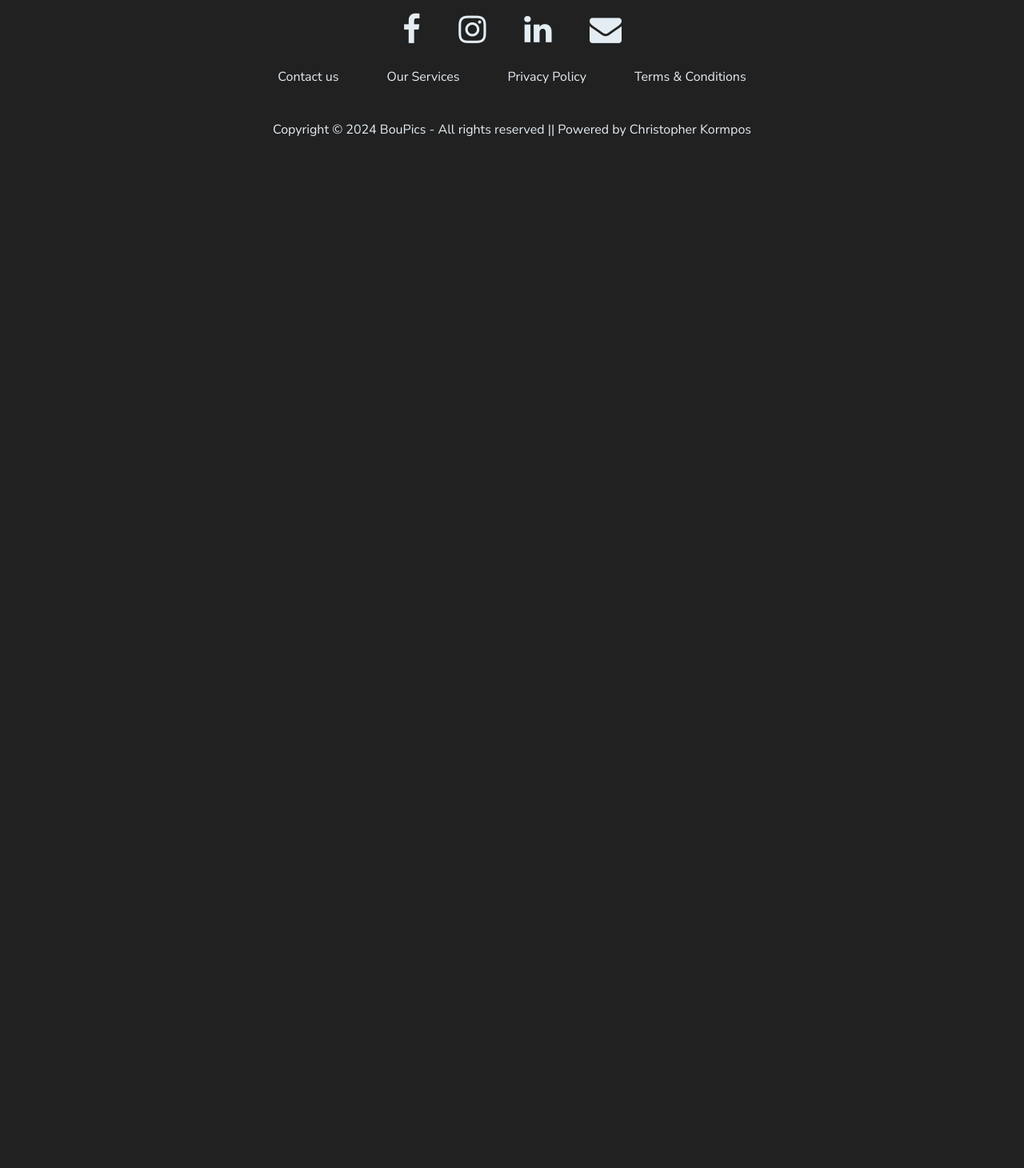
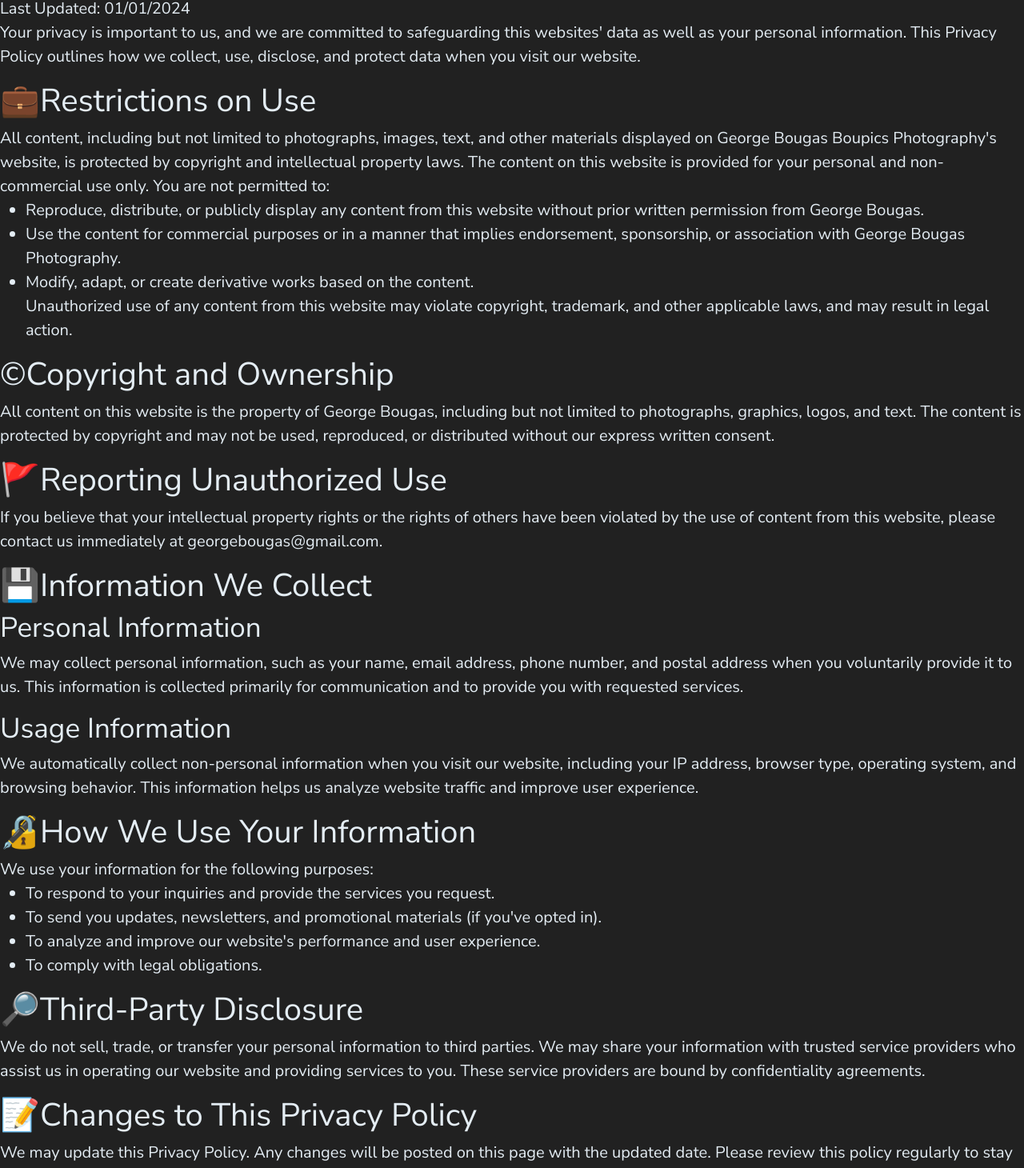
Before and after one commit to christopherkormpos/BouPics, a React (Create React App) app: page /privacypolicy in a window 1280 px wide. Shown: the part 235-1695 px from the top of the page at 80% size. Before the commit the page ends 800 px from the top, so only its background shows below. Built offline with nearby package versions, Linux system fonts and the light colour scheme.

Commit message:
privacy policy page added

```diff
--- a/src/App.js
+++ b/src/App.js
@@ -7,6 +7,7 @@
 import { Videography } from "./components/Pages/Videography";
 import { Contact } from "./components/Pages/Contact";
 import { Portfolio } from "./components/Pages/Portfolio";
+import { PrivacyPolicy } from "./components/Pages/PrivacyPolicy";
 
 function App() {
   return (
@@ -20,6 +21,7 @@
             <Route path="/photography" element={<Photography />} />
             <Route path="/videography" element={<Videography />} />
             <Route path="/contact" element={<Contact />} />
+            <Route path="/privacypolicy" element={<PrivacyPolicy />} />
           </Routes>
         </div>
         <Footer />
--- a/src/components/Footer.jsx
+++ b/src/components/Footer.jsx
@@ -14,10 +14,9 @@
 
                 <div class="row">
                     <ul>
-                        <li><a href="/">Contact us</a></li>
-                        <li><a href="/">Our Services</a></li>
-                        <li><a href="/">Privacy Policy</a></li>
-                        <li><a href="/">Terms & Conditions</a></li>
+                        <li><a href="/portfolio">Portfolio</a></li>
+                        <li><a href="/contact">Contact us</a></li>
+                        <li><a href="/privacypolicy">Privacy Policy</a></li>
                     </ul>
                 </div>
 
--- a/src/components/Pages/Photography.css
+++ b/src/components/Pages/Photography.css
@@ -32,7 +32,7 @@
     margin-bottom: 100px;
 }
 
-h2 {
+.photography h2 {
     position: absolute;
     top: 50%;
     left: 50%;
--- a/src/components/Pages/Portfolio.css
+++ b/src/components/Pages/Portfolio.css
@@ -35,7 +35,7 @@
     margin-bottom: 100px;
     margin-top: -100px;
 }
-h2 {
+.portfolio h2 {
     position: absolute;
     top: 50%;
     left: 50%;
--- /dev/null
+++ b/src/components/Pages/PrivacyPolicy.css
@@ -0,0 +1,17 @@
+.privacy-policy h1{
+    font-size: 50px;
+    text-align: center;
+    margin-top: -50px;
+}
+.privacy-policy h2{
+    font-size: 40px;
+    text-align: left;
+}
+.privacy-policy h3{
+    font-size: 35px;
+    text-align: left;
+}
+.privacy-policy p{
+    font-size: 20px;
+    text-align: left;
+}
--- /dev/null
+++ b/src/components/Pages/PrivacyPolicy.jsx
@@ -0,0 +1,78 @@
+import React from "react";
+import "./PrivacyPolicy.css";
+
+export const PrivacyPolicy = () => {
+    return (
+        <div className="privacy-policy">
+            <h1>Privacy Policy</h1>
+            <div>
+                <p>
+                    Last Updated: 01/01/2024 <br />Your privacy is important to us, and we
+                    are committed to safeguarding this websites' data as well as your personal information.
+                    This Privacy Policy outlines how we collect, use, disclose, and protect data when you visit our website.</p>
+                <h2>&#x1F4BC;Restrictions on Use</h2>
+                <p>All content, including but not limited to photographs, images, text, and other materials displayed on
+                    George Bougas Boupics Photography's website, is protected by copyright and intellectual property laws.
+                    The content on this website is provided for your personal and non-commercial use only.
+                    You are not permitted to:
+                    <ul>
+                        <li>Reproduce, distribute, or publicly display any content from this website without prior written permission
+                            from George Bougas.</li>
+                        <li>Use the content for commercial purposes or in a manner that implies endorsement, sponsorship,
+                            or association with George Bougas Photography.</li>
+                        <li>Modify, adapt, or create derivative works based on the content.</li>
+                        Unauthorized use of any content from this website may violate copyright, trademark, and other applicable laws,
+                        and may result in legal action.
+                    </ul>
+                </p>
+
+                <h2>&#x00A9;Copyright and Ownership</h2>
+                <p>
+                    All content on this website is the property of George Bougas, including
+                    but not limited to photographs, graphics, logos, and text. The content is protected by copyright
+                    and may not be used, reproduced, or distributed without our express written consent.
+                </p>
+                <h2>&#x1F6A9;Reporting Unauthorized Use</h2>
+                <p>
+                    If you believe that your intellectual property rights or the rights of others have been
+                    violated by the use of content from this website, please contact us immediately
+                    at georgebougas@gmail.com.
+                </p>
+                <h2>&#x1F4BE;Information We Collect</h2>
+                <h3>Personal Information</h3>
+                <p>We may collect personal information, such as your name, email address, phone number,
+                    and postal address when you voluntarily provide it to us. This information is collected
+                    primarily for communication and to provide you with requested services.</p>
+
+                <h3>Usage Information</h3>
+                <p>
+                    We automatically collect non-personal information when you visit our website, including
+                    your IP address, browser type, operating system, and browsing behavior. This information
+                    helps us analyze website traffic and improve user experience.</p>
+
+                <h2>&#x1F50F;How We Use Your Information</h2>
+                <p>
+                    We use your information for the following purposes:
+                    <ul>
+                        <li>To respond to your inquiries and provide the services you request.</li>
+                        <li>To send you updates, newsletters, and promotional materials (if you've opted in).</li>
+                        <li>To analyze and improve our website's performance and user experience.</li>
+                        <li>To comply with legal obligations.</li>
+                    </ul>
+                </p>
+                <h2>&#x1F50E;Third-Party Disclosure</h2>
+                <p>
+                    We do not sell, trade, or transfer your personal information to third parties. We may
+                    share your information with trusted service providers who assist us in operating our
+                    website and providing services to you. These service providers are bound by confidentiality
+                    agreements.
+                </p>
+                <h2>&#x1F4DD;Changes to This Privacy Policy</h2>
+                <p>
+                    We may update this Privacy Policy. Any changes will be posted on this page
+                    with the updated date. Please review this policy regularly to stay informed about how we
+                    protect your privacy.</p>
+            </div>
+        </div>
+    );
+};
```
Also changed, not shown: TBD.txt.
